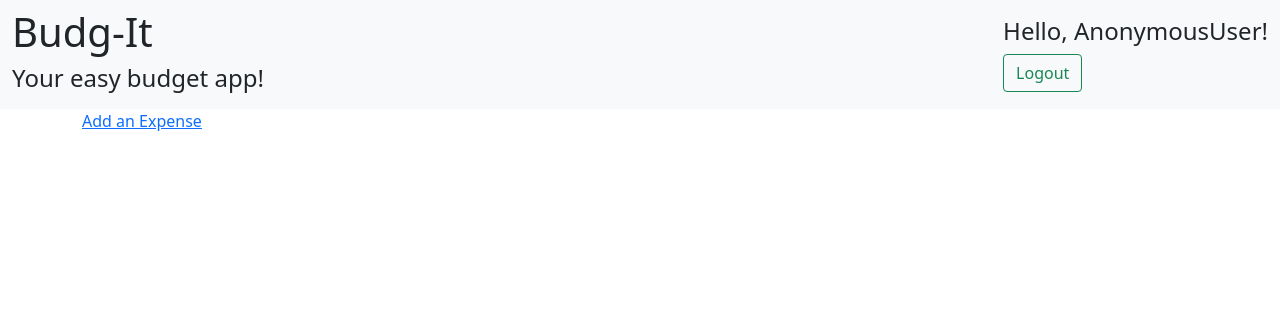
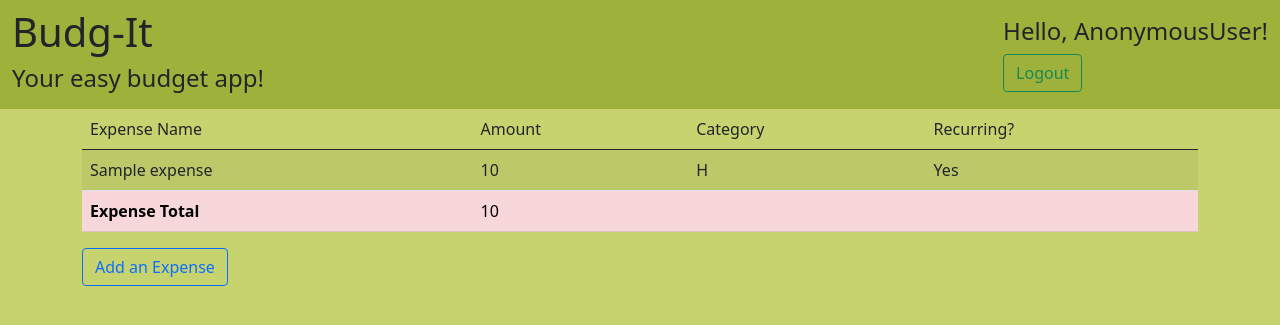
Before and after one commit to sdress/budgit_app, a Django app: template budgit_project/templates/dashboard.html in a window 1280 px wide. Shown: the top 325 px of the page. Run offline with Django 3.2, Linux system fonts and the light colour scheme; tables that the repository leaves empty hold one stand-in row (values such as "Sample post"); the template is opened without the code that fills it: values that come from a table or form of the project are taken from there, most other values are stand-ins (such as "Sample title", 1, 10 or a date in 2020).

Commit message:
saving progress

```diff
--- a/budgit_project/expense_app/models.py
+++ b/budgit_project/expense_app/models.py
@@ -1,5 +1,7 @@
+from sre_constants import LITERAL
 from sre_parse import CATEGORIES
 from django.db import models
+from django.db.models import Sum
 
 # Create your models here.
 class User(models.Model):
@@ -29,4 +31,8 @@ class Expense(models.Model):
     recurring = models.BooleanField(default='False', null=False, editable=True)
 
     def get_choices(self):
-        return list(Expense.CATEGORIES)
+        return list(Expense.get_choices_display)
+
+    def get_total():
+        total = Expense.objects.aggregate(Sum('amount'))['amount__sum']
+        return total
--- a/budgit_project/expense_app/urls.py
+++ b/budgit_project/expense_app/urls.py
@@ -4,6 +4,7 @@ from django.urls import path
 from . import views
 
 urlpatterns = [
-    path('dashboard', views.ExpenseListView.as_view(), name='dashboard'),
-    # path('expenses/add', views.add_expense, name='expense_form')
+    path('dashboard', views.dashboard, name='dashboard'),
+    path('expenses/add', views.add_expense, name='expense_form'),
+    path('expenses/save', views.save_expense, name='save_expense'),
 ]
--- a/budgit_project/templates/dashboard.html
+++ b/budgit_project/templates/dashboard.html
@@ -1,3 +1,4 @@
+{% load static %}
 <!DOCTYPE html>
 <html lang="en">
 <head>
@@ -6,9 +7,10 @@
     <meta name="viewport" content="width=device-width, initial-scale=1.0">
     <title>Dashboard</title>
     <link href="https://cdn.jsdelivr.net/npm/bootstrap@5.0.2/dist/css/bootstrap.min.css" rel="stylesheet" integrity="sha384-EVSTQN3/azprG1Anm3QDgpJLIm9Nao0Yz1ztcQTwFspd3yD65VohhpuuCOmLASjC" crossorigin="anonymous">
+    <link rel="stylesheet" href="{% static 'css/style.css' %}">
 </head>
-<body>
-    <nav class="navbar navbar-light bg-light">
+<body id="bootstrap-override">
+    <nav class="navbar" id="header-nav">
         <div class="container-fluid">
             <div class="title">
                 <h1>Budg-It</h1>
@@ -23,8 +25,37 @@
     </nav>
 
     <div class="container">
-        {% block content %}{% endblock %}
-        <a href="{% url 'expense_form' %}">Add an Expense</a>
+
+        <table class="table table-striped">
+            <thead>
+                <tr>
+                    <th>Expense Name</th>
+                    <th>Amount</th>
+                    <th>Category</th>
+                    <th>Recurring?</th>
+                </tr>
+            </thead>
+            <tbody>
+                {% for exp in data %}
+                <tr>
+                    <td>{{ exp.name }}</td>
+                    <td>{{ exp.amount }}</td>
+                    <td>{{ exp.category }}</td>
+                    {% if exp.recurring == True %}
+                    <td>Yes</td>
+                    {% else %}
+                    <td>No</td>
+                    {% endif %}
+                </tr>
+                {% endfor %}
+                <tr class="table-danger">
+                    <td><b>Expense Total</b></td>
+                    <td colspan="3">{{total}}</td>
+                </tr>
+            </tbody>
+        </table>
+
+        <a href="{% url 'expense_form' %}" class="btn btn-outline-primary">Add an Expense</a>
     </div>
 </body>
 </html>
--- a/budgit_project/templates/expense_form.html
+++ b/budgit_project/templates/expense_form.html
@@ -13,7 +13,7 @@
     <!--End Navbar -->
 
 <div class="container">
-    <form method="post">
+    <form method="post" action="{% url 'save_expense' %}">
         {% csrf_token %}
         <div class="mb-3">
             <label for="name" class="form-label">Expense Name</label>
--- a/budgit_project/templates/partials/expense_list.html
+++ b/budgit_project/templates/partials/expense_list.html
@@ -1,5 +1,4 @@
 {% extends "dashboard.html" %}
-{% block content %}
 <!DOCTYPE html>
 <html lang="en">
 <head>
@@ -37,4 +36,3 @@
     </div>
 </body>
 </html>
-{% endblock %}
```
Also changed, not shown: budgit_project/expense_app/views.py (+37 -22 lines), budgit_project/expense_app/migrations/0001_initial.py (added).
